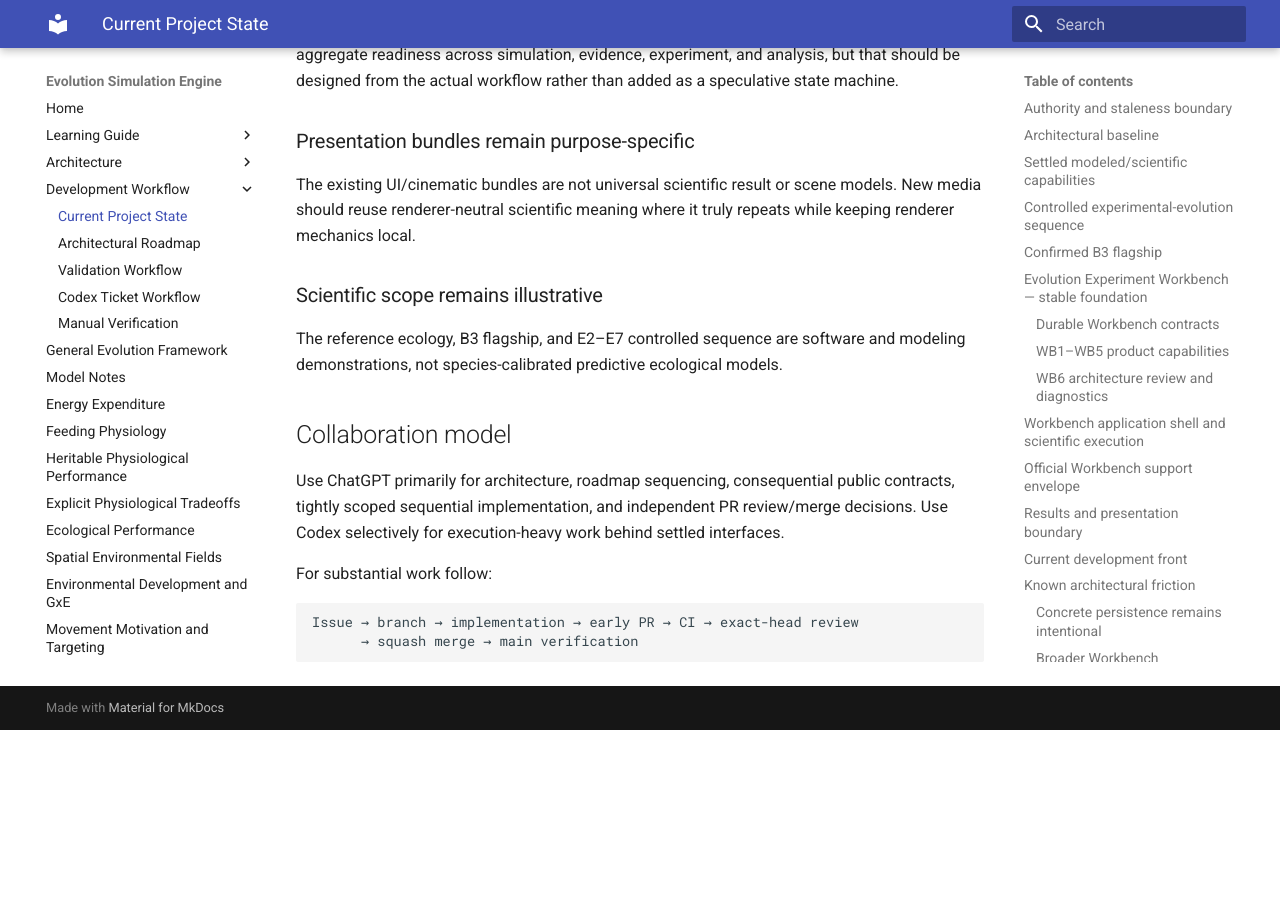
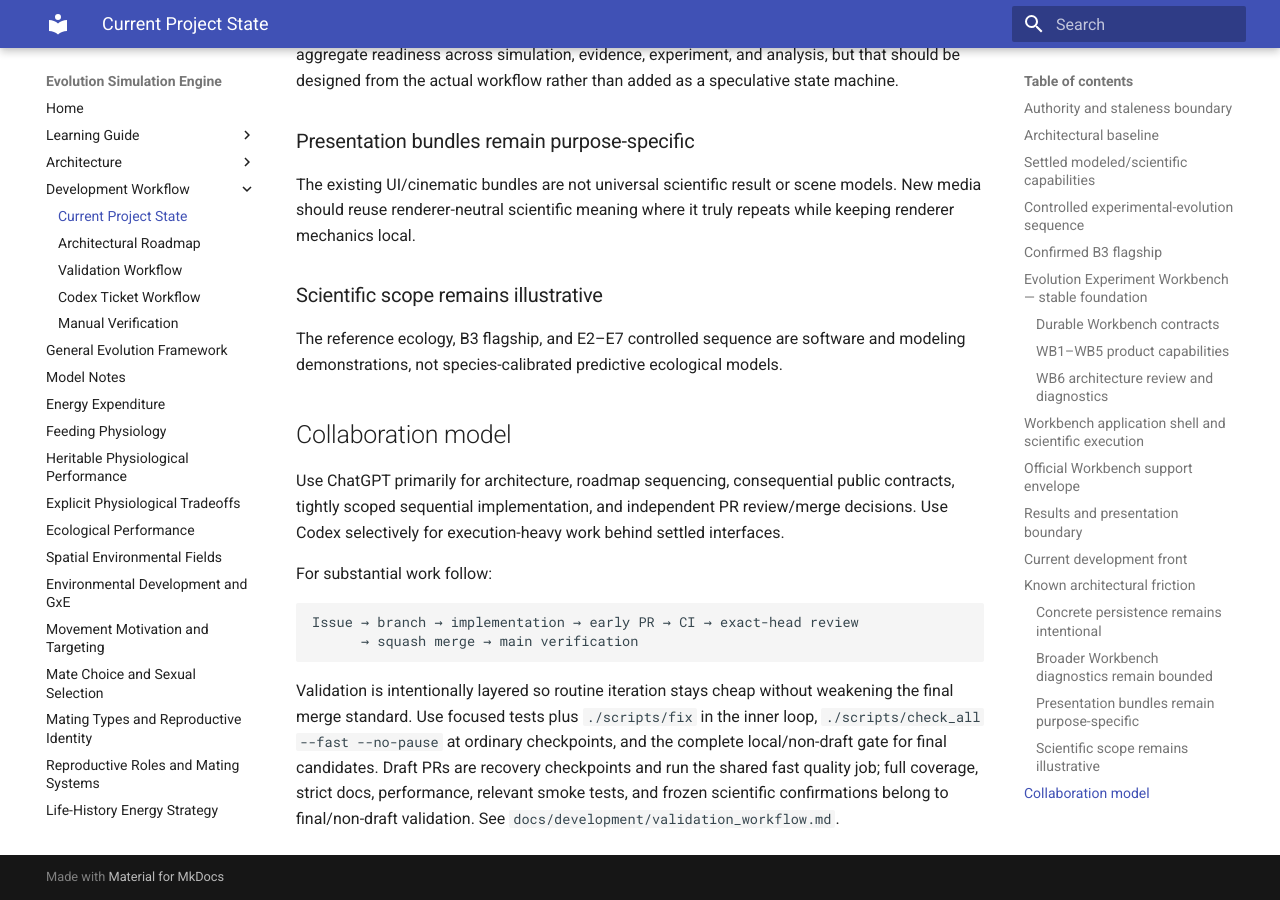
Before and after one commit to abdullahkhan57721/evolution-simulation-engine, an MkDocs documentation site: the page built from docs/development/current_state.md, in a window 1280 px wide and 900 px high, scrolled down 10200 px. Built offline with MkDocs 1.6.1 and Material for MkDocs 9.7.7, drawn with Linux system fonts in a browser that asks for light colours; before the commit the page ends 10930 px from its top, so only the background shows below that.

Commit message:
Document layered validation cadence in current state

````diff
--- a/docs/development/current_state.md
+++ b/docs/development/current_state.md
@@ -472,3 +472,11 @@
 Issue → branch → implementation → early PR → CI → exact-head review
       → squash merge → main verification
 ```
+
+Validation is intentionally layered so routine iteration stays cheap without
+weakening the final merge standard. Use focused tests plus `./scripts/fix` in the
+inner loop, `./scripts/check_all --fast --no-pause` at ordinary checkpoints, and the
+complete local/non-draft gate for final candidates. Draft PRs are recovery
+checkpoints and run the shared fast quality job; full coverage, strict docs,
+performance, relevant smoke tests, and frozen scientific confirmations belong to
+final/non-draft validation. See `docs/development/validation_workflow.md`.
````
